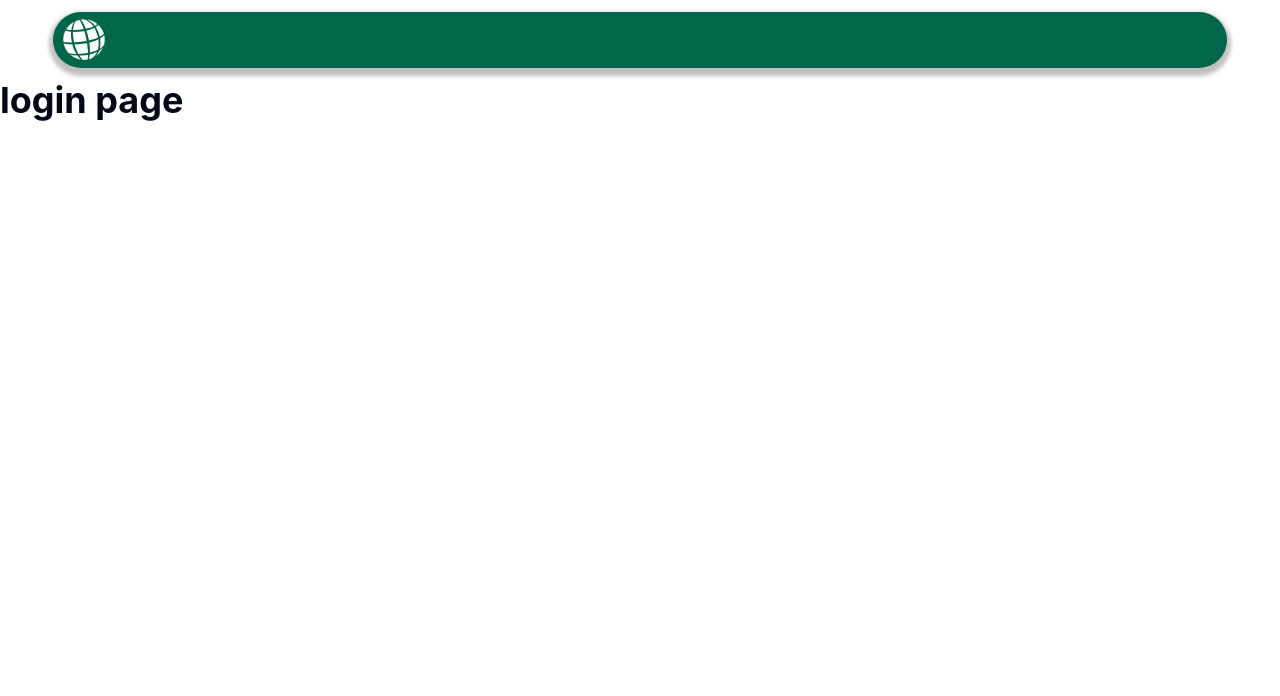
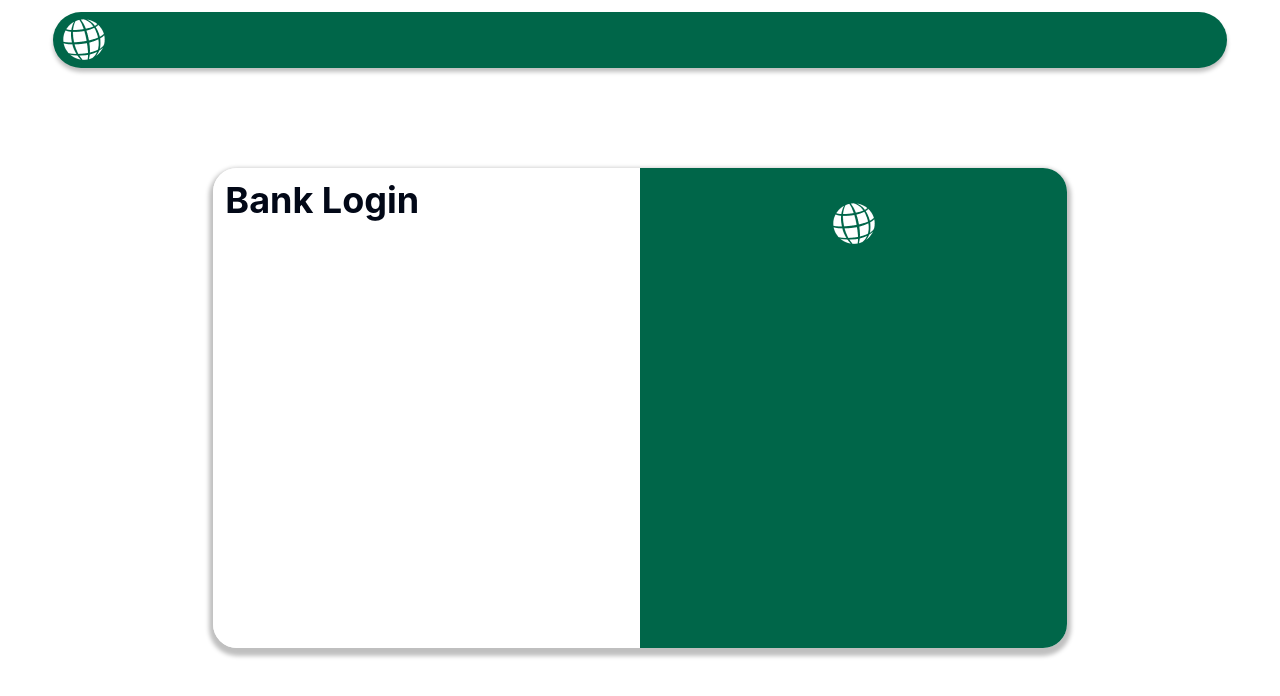
Before and after one commit to ucmo-cs/F24_Avengers, a React (Vite) app in the folder src/main/frontend/: page /login in a window 1280 px wide. Shown: the top 696 px of the page. Built offline with nearby package versions, Linux system fonts and the light colour scheme.

Commit message:
frontend: Login Page + center alignment

```diff
--- a/src/main/frontend/src/App.tsx
+++ b/src/main/frontend/src/App.tsx
@@ -52,7 +52,7 @@ function App() {
     }, []);
 
     return (
-        <div className={"flex m-auto w-fit h-full justify-center flex-col items-center"}>
+        <div className={"flex flex-col items-center"}>
             <h1>Commerce Bank Frontend</h1>
             <Button className="my-6" onClick={postFakeAccount}>This creates a fake class</Button>
             <Table>
--- a/src/main/frontend/src/components/Layout.tsx
+++ b/src/main/frontend/src/components/Layout.tsx
@@ -4,11 +4,11 @@ function Layout() {
   return (
     <>
         <nav className={"py-3 w-11/12 mx-auto"}>
-            <div className={"flex items-center bg-commerce-green rounded-full px-2 py-1 floating-shadow"}>
+            <div className={"flex items-center bg-commerce-green rounded-full px-2 py-1 nav-shadow"}>
                 <img src={"/commerce_globe_45x48.png"} alt={"Logo"} />
             </div>
         </nav>
-        <div className={"grow"}>
+        <div className={"grow flex justify-center items-center"}>
             <Outlet />
         </div>
     </>
--- a/src/main/frontend/src/main.tsx
+++ b/src/main/frontend/src/main.tsx
@@ -4,12 +4,13 @@ import App from './App.tsx'
 import './index.css'
 import {createBrowserRouter, createRoutesFromElements, Route, RouterProvider} from "react-router-dom";
 import Layout from "@/components/Layout.tsx";
+import Login from "@/routes/Login.tsx";
 
 const router = createBrowserRouter(
     createRoutesFromElements(
         <Route path={"/"} element={<Layout />}>
             <Route index element={<App />} /> {/* element={<Navigate to={"login"} replace />} */}
-            <Route path={"login"} element={<h1>login page</h1>} />
+            <Route path={"login"} element={<Login />} />
         </Route>
     )
 )
--- /dev/null
+++ b/src/main/frontend/src/routes/Login.tsx
@@ -0,0 +1,15 @@
+
+function Login() {
+    return (
+        <div className={"flex rounded-3xl floating-shadow w-2/3 h-2/3 mb-16 overflow-hidden"}>
+            <div className={"bg-white w-1/2 p-3"}>
+                <h1>Bank Login</h1>
+            </div>
+            <div className={"bg-commerce-green w-1/2"}>
+                <img className={"m-auto mt-8"} src={"/commerce_globe_45x48.png"} alt={"Logo"} />
+            </div>
+        </div>
+    );
+}
+
+export default Login;
```
